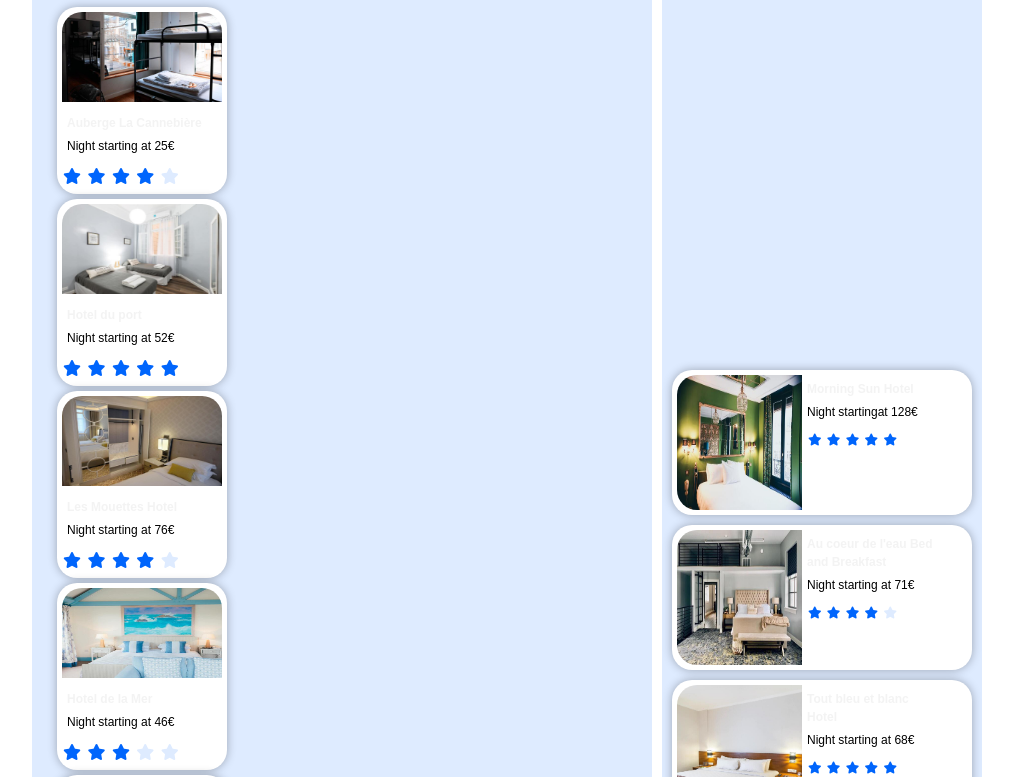
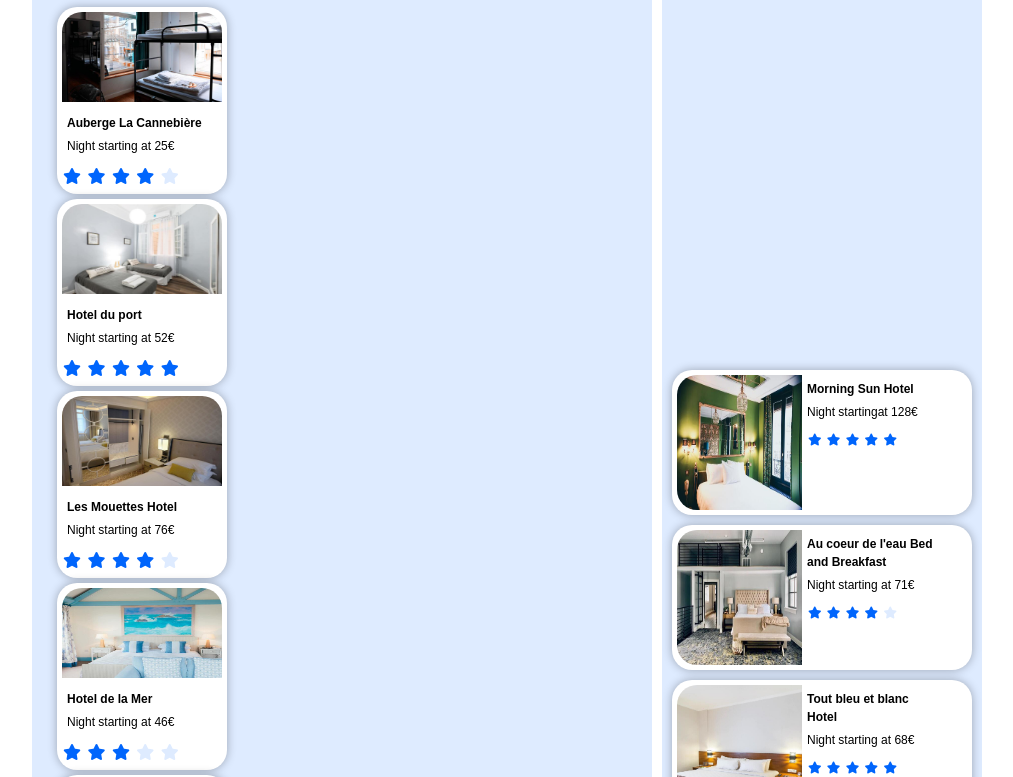
Before and after one commit to ranjith-amburose/RESERVIA, a plain HTML site: page index.html in a window 1280 px wide. Shown: the part 513-1290 px from the top of the page, without its empty margins (128-1141 px from the left). Drawn offline with Linux system fonts and the light colour scheme.

Commit message:
CSS Style Sheets for HTML - Reservia Web Project

```diff
--- a/css/style.css
+++ b/css/style.css
@@ -19,7 +19,7 @@ body {
 	color: #000000}
 
 h1,h2,h3,h4,h5,h6{
-	color: #f2f2f2f2;
+	color: #000000;
 	font-family: Raleway, sans-serif;
 	font-weight: 700;
 	line-height: 1.5;
```
